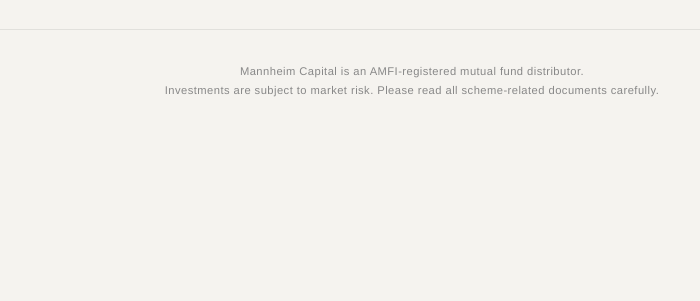
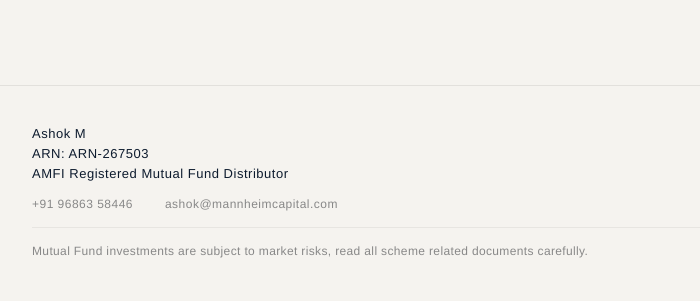
Before and after one commit to mashok21/mannheimcapital-backend, a website: page public/index.html in a window 1280 px wide. Shown: the part 834-1135 px from the top of the page, without its empty margins (228-928 px from the left). Before the commit the page ends 966 px from the top, so only its background shows below. Drawn offline with nearby package versions, Linux system fonts and the light colour scheme; a web font is replaced by a local one.

Commit message:
updated homepage with footer and AMFI compliance

```diff
--- a/public/index.html
+++ b/public/index.html
@@ -30,9 +30,7 @@
       animation: fadeIn 1.2s ease forwards;
     }
 
-    @keyframes fadeIn {
-      to { opacity: 1; }
-    }
+    @keyframes fadeIn { to { opacity: 1; } }
 
     /* ── HEADER ── */
     header {
@@ -44,7 +42,7 @@
     }
 
     header img {
-      height: 64px;
+      height: 120px;
       width: auto;
     }
 
@@ -59,7 +57,6 @@
       padding: 8rem 2rem 6rem;
     }
 
-    /* Thin rule above hero */
     .rule {
       width: 48px;
       height: 1px;
@@ -101,9 +98,7 @@
       animation: slideIn 1s ease 0.9s forwards;
     }
 
-    .about p + p {
-      margin-top: 1.2rem;
-    }
+    .about p + p { margin-top: 1.2rem; }
 
     /* ── TEAM ── */
     .team {
@@ -148,9 +143,7 @@
       transition: border-color 0.3s ease;
     }
 
-    .linkedin-link:hover {
-      border-color: var(--gold);
-    }
+    .linkedin-link:hover { border-color: var(--gold); }
 
     .linkedin-link svg {
       width: 13px;
@@ -160,24 +153,76 @@
 
     /* ── FOOTER ── */
     footer {
-      padding: 2rem 4rem;
+      padding: 2.5rem 4rem;
       border-top: 1px solid rgba(0,0,0,0.08);
-      text-align: center;
+      background: var(--offwhite);
     }
 
-    footer p {
-      font-size: 0.7rem;
+    .footer-inner {
+      max-width: 760px;
+      margin: 0 auto;
+      display: flex;
+      flex-direction: column;
+      gap: 1rem;
+    }
+
+    .footer-reg {
+      display: flex;
+      flex-direction: column;
+      gap: 0.3rem;
+    }
+
+    .footer-reg .name {
+      font-size: 13px;
+      font-weight: 400;
+      color: var(--navy);
+      letter-spacing: 0.04em;
+    }
+
+    .footer-reg .arn {
+      font-size: 13px;
+      color: var(--navy);
+      letter-spacing: 0.04em;
+    }
+
+    .footer-reg .tagline {
+      font-size: 13px;
+      color: var(--navy);
+      letter-spacing: 0.04em;
+    }
+
+    .footer-contact {
+      display: flex;
+      gap: 2rem;
+      flex-wrap: wrap;
+    }
+
+    .footer-contact a {
+      font-size: 12px;
       color: var(--muted);
+      text-decoration: none;
       letter-spacing: 0.04em;
+      transition: color 0.2s ease;
+    }
+
+    .footer-contact a:hover { color: var(--gold); }
+
+    .footer-disclaimer {
+      font-size: 12px;
+      color: var(--muted);
+      letter-spacing: 0.03em;
       line-height: 1.7;
+      padding-top: 0.8rem;
+      border-top: 1px solid rgba(0,0,0,0.06);
     }
 
     /* ── RESPONSIVE ── */
     @media (max-width: 600px) {
       header { padding: 1.8rem 1.5rem; }
-      header img { height: 48px; }
+      header img { height: 80px; }
       main { padding: 5rem 1.5rem 4rem; }
-      footer { padding: 1.8rem 1.5rem; }
+      footer { padding: 2rem 1.5rem; }
+      .footer-contact { gap: 1rem; }
     }
   </style>
 </head>
@@ -212,8 +257,24 @@
   </main>
 
   <footer>
-    <p>Mannheim Capital is an AMFI-registered mutual fund distributor.<br>
-    Investments are subject to market risk. Please read all scheme-related documents carefully.</p>
+    <div class="footer-inner">
+
+      <div class="footer-reg">
+        <span class="name">Ashok M</span>
+        <span class="arn">ARN: ARN-267503</span>
+        <span class="tagline">AMFI Registered Mutual Fund Distributor</span>
+      </div>
+
+      <div class="footer-contact">
+        <a href="tel:+919686358446">+91 96863 58446</a>
+        <a href="mailto:ashok@mannheimcapital.com">ashok@mannheimcapital.com</a>
+      </div>
+
+      <p class="footer-disclaimer">
+        Mutual Fund investments are subject to market risks, read all scheme related documents carefully.
+      </p>
+
+    </div>
   </footer>
 
 </body>
```
